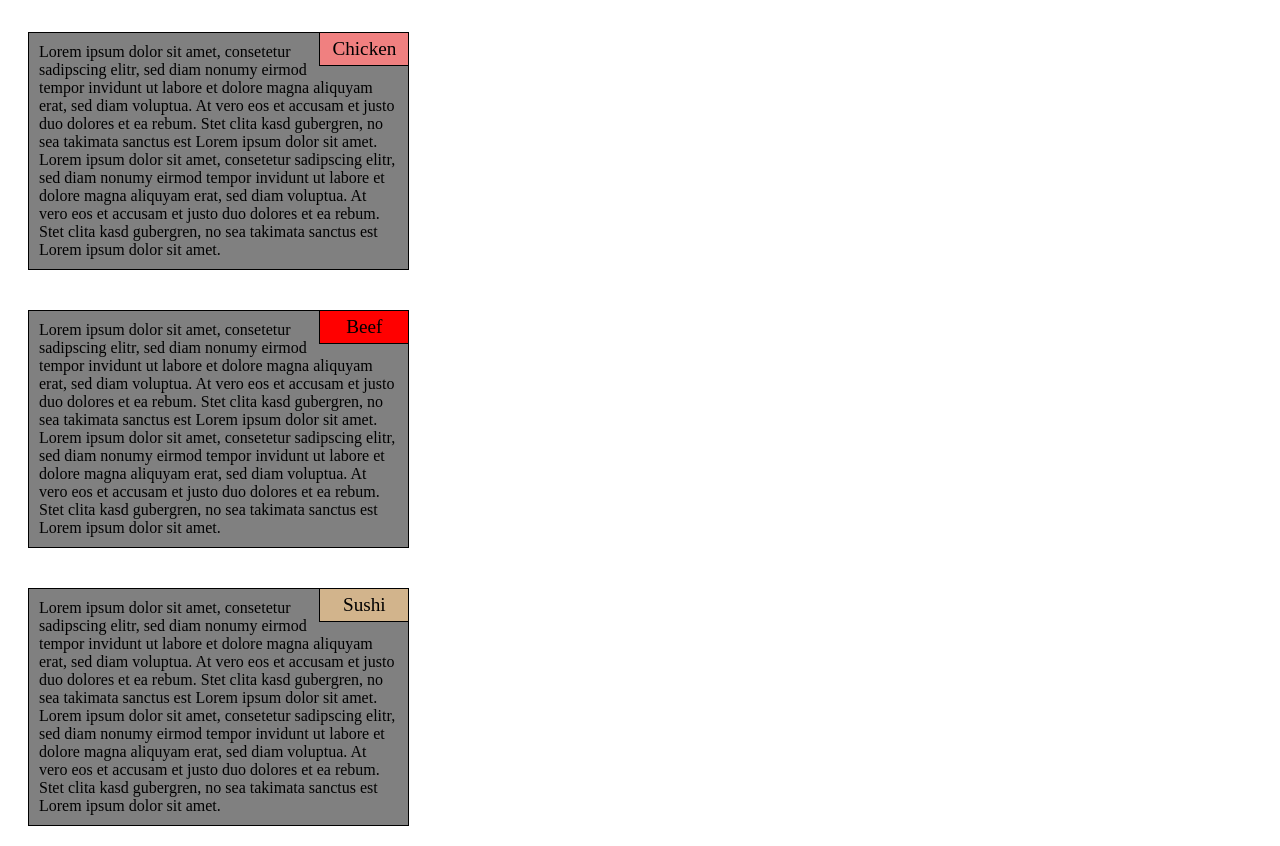
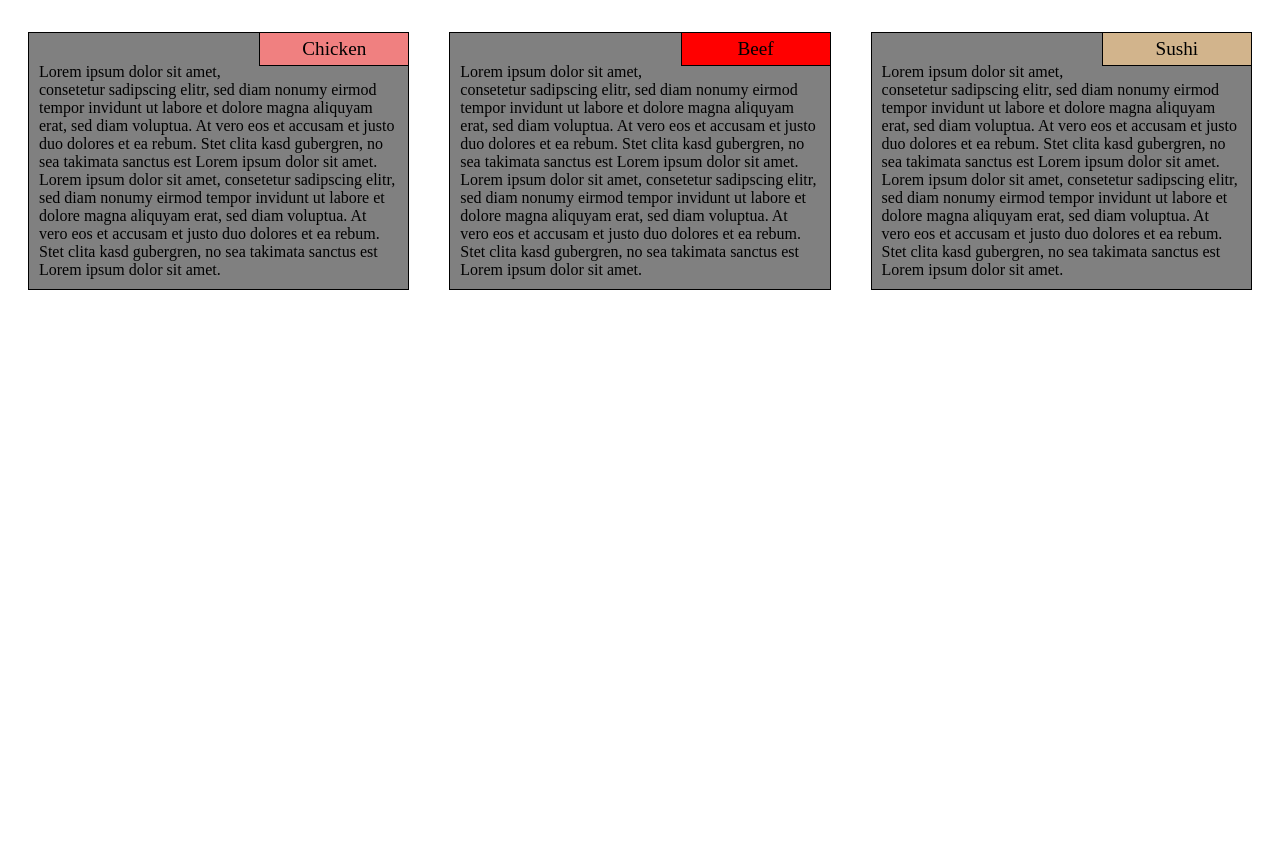
Before and after one commit to JoKurth/coursera-html-css-js, a plain HTML site: page module2-solution/index.html in a window 1280 px wide. Shown: the part 55-901 px from the top of the page. After the commit the page ends 800 px from the top, so only its background shows below. Drawn offline with Linux system fonts and the light colour scheme.

Commit message:
Working solution for module 2

```diff
--- a/module2-solution/css/style.css
+++ b/module2-solution/css/style.css
@@ -30,9 +30,13 @@ h1{
     top: -11px;
     right: -11px;
     float: right;
-    width: 25%;
+    width: 150px;
     text-align: center;
     font-size: 1.2em;
+}
+
+.text{
+    padding-top: 20px;
 }
 
 #chickenHeading{
@@ -50,21 +54,25 @@ h1{
 @media(min-width: 992px){
     .col-lg-4{
         width: 33.33%;
+        float: left;
     }
 }
 
 @media(min-width: 768px) and (max-width: 991px){
     .col-md-6{
         width: 50%;
+        float: left;
     }
 
     .col-md-12{
         width: 100%;
+        float: left;
     }
 }
 
 @media(max-width: 767px){
     .col-sm-12{
         width: 100%;
+        float: left;
     }
 }
--- a/module2-solution/index.html
+++ b/module2-solution/index.html
@@ -13,7 +13,7 @@
             <div class="col-lg-4 col-md-6 col-sm-12">
                 <div class="container">
                     <div class="heading" id="chickenHeading">Chicken</div>
-                    <div>Lorem ipsum dolor sit amet, consetetur sadipscing elitr, sed diam nonumy eirmod tempor
+                    <div class="text">Lorem ipsum dolor sit amet, consetetur sadipscing elitr, sed diam nonumy eirmod tempor
                         invidunt ut labore et dolore magna aliquyam erat, sed diam voluptua. At vero eos et accusam
                         et justo duo dolores et ea rebum. Stet clita kasd gubergren, no sea takimata sanctus est
                         Lorem ipsum dolor sit amet. Lorem ipsum dolor sit amet, consetetur sadipscing elitr, sed diam
@@ -26,20 +26,20 @@
             <div class="col-lg-4 col-md-6 col-sm-12">
                 <div class="container">
                     <div class="heading" id="beefHeading">Beef</div>
-                    <div>Lorem ipsum dolor sit amet, consetetur sadipscing elitr, sed diam nonumy eirmod tempor
+                    <div class="text">Lorem ipsum dolor sit amet, consetetur sadipscing elitr, sed diam nonumy eirmod tempor
                         invidunt ut labore et dolore magna aliquyam erat, sed diam voluptua. At vero eos et accusam
                         et justo duo dolores et ea rebum. Stet clita kasd gubergren, no sea takimata sanctus est
                         Lorem ipsum dolor sit amet. Lorem ipsum dolor sit amet, consetetur sadipscing elitr, sed diam
                         nonumy eirmod tempor invidunt ut labore et dolore magna aliquyam erat, sed diam voluptua. At
                         vero eos et accusam et justo duo dolores et ea rebum. Stet clita kasd gubergren, no sea takimata
                         sanctus est Lorem ipsum dolor sit amet.</div>
-                    </div>
+                </div>
             </div>
 
             <div class="col-lg-4 col-md-12 col-sm-12">
                 <div class="container">
                     <div class="heading" id="sushiHeading">Sushi</div>
-                    <div>Lorem ipsum dolor sit amet, consetetur sadipscing elitr, sed diam nonumy eirmod tempor
+                    <div class="text">Lorem ipsum dolor sit amet, consetetur sadipscing elitr, sed diam nonumy eirmod tempor
                         invidunt ut labore et dolore magna aliquyam erat, sed diam voluptua. At vero eos et accusam
                         et justo duo dolores et ea rebum. Stet clita kasd gubergren, no sea takimata sanctus est
                         Lorem ipsum dolor sit amet. Lorem ipsum dolor sit amet, consetetur sadipscing elitr, sed diam
```
